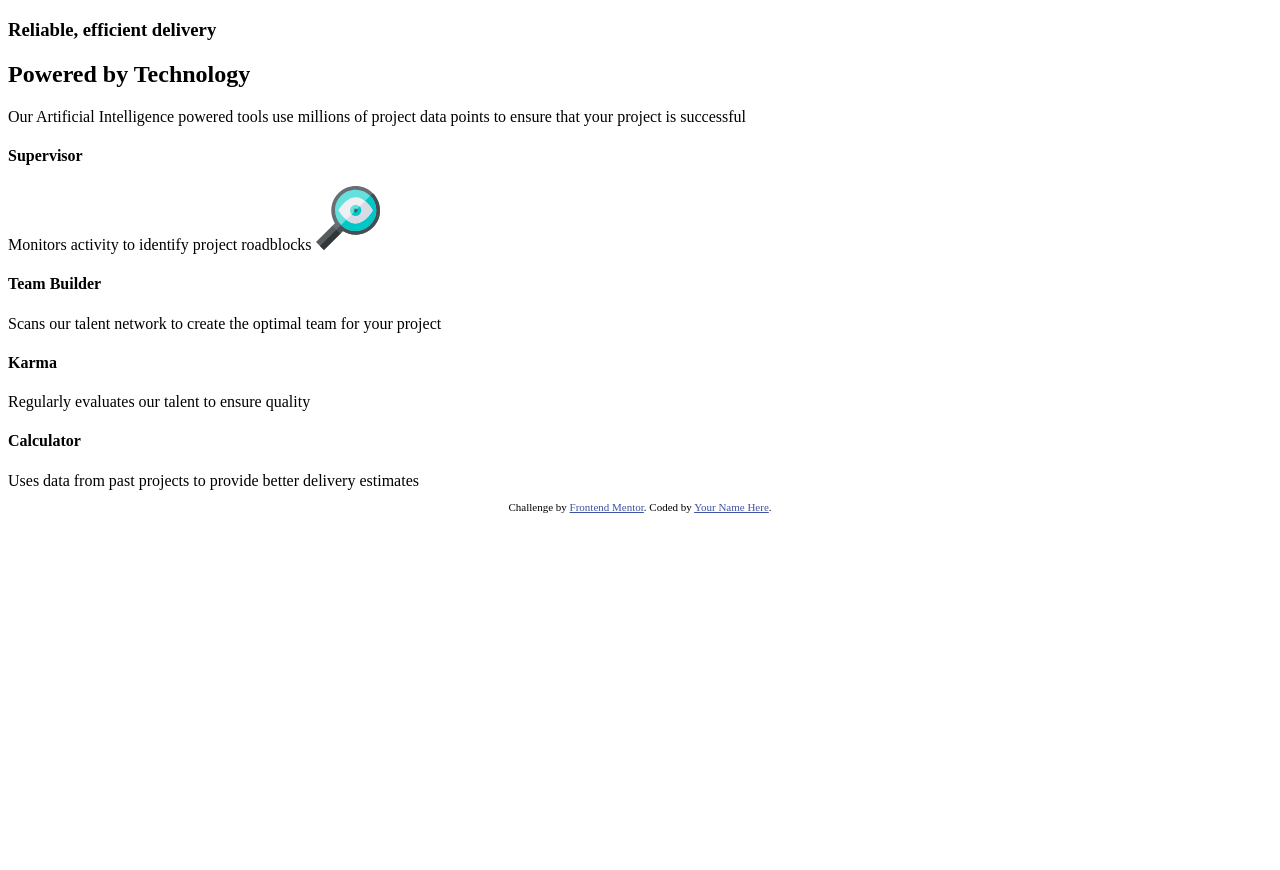
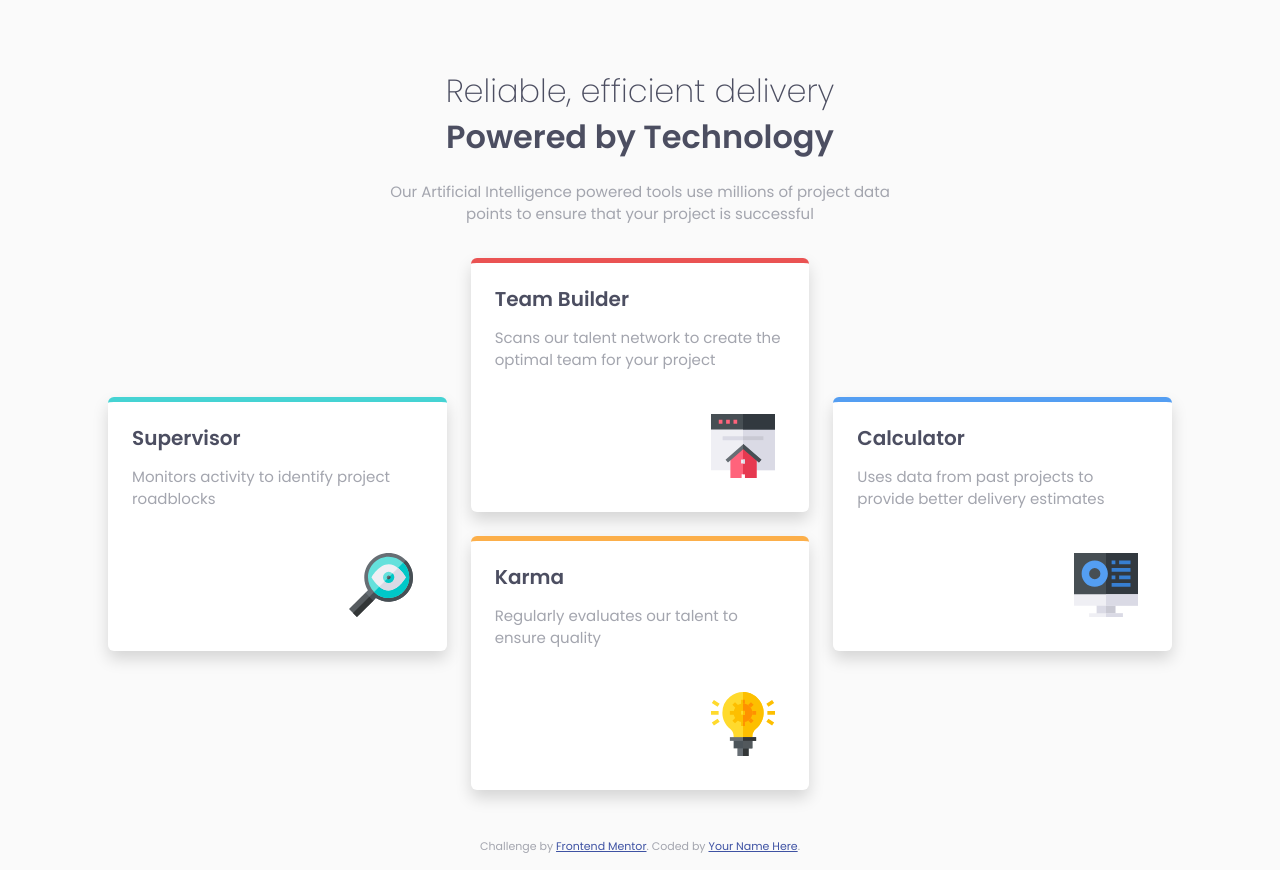
Before and after one commit to AbrilEsparza/four-card-feature-section, a plain HTML site: page index.html in a window 1280 px wide. Before the commit the page ends 800 px from the top, so only its background shows below. Drawn offline with nearby package versions, Linux system fonts and the light colour scheme.

Commit message:
add styles to components

```diff
--- a/index.html
+++ b/index.html
@@ -5,7 +5,12 @@
   <meta name="viewport" content="width=device-width, initial-scale=1.0"> <!-- displays site properly based on user's device -->
 
   <link rel="icon" type="image/png" sizes="32x32" href="./images/favicon-32x32.png">
-
+  <link rel="preconnect" href="https://fonts.googleapis.com">
+  <link rel="preconnect" href="https://fonts.gstatic.com" crossorigin>
+  <link href="https://fonts.googleapis.com/css2?family=Fraunces:ital,opsz,wght@0,9..144,700;1,9..144,700&family=Montserrat:ital,wght@0,100..900;1,100..900&family=Poppins:ital,wght@0,100;0,200;0,300;0,400;0,500;0,600;0,700;0,800;0,900;1,100;1,200;1,300;1,400;1,500;1,600;1,700;1,800;1,900&display=swap" rel="stylesheet">
+  <link rel="stylesheet" href="./styles/styles.css">
+  <link href="https://cdn.jsdelivr.net/npm/bootstrap@5.3.3/dist/css/bootstrap.min.css" rel="stylesheet" integrity="sha384-QWTKZyjpPEjISv5WaRU9OFeRpok6YctnYmDr5pNlyT2bRjXh0JMhjY6hW+ALEwIH" crossorigin="anonymous">
+  <script src="https://cdn.jsdelivr.net/npm/bootstrap@5.3.3/dist/js/bootstrap.bundle.min.js" integrity="sha384-YvpcrYf0tY3lHB60NNkmXc5s9fDVZLESaAA55NDzOxhy9GkcIdslK1eN7N6jIeHz" crossorigin="anonymous"></script>
   <title>Frontend Mentor | Four card feature section</title>
 
   <!-- Feel free to remove these styles or customise in your own stylesheet 👍 -->
@@ -16,44 +21,57 @@
 </head>
 <body>
 
-  <main>
-   <div>
-      <h3> Reliable, efficient delivery</h3>
-      <h2>
-        Powered by Technology
-      </h2>
-      <p>
+  <main class="px-md-5 py-5">
+
+   <div class="container text-center pt-4 title-section">
+      <h2 class="light-title"> Reliable, efficient delivery</h2>
+      <h2 class="bold-title">Powered by Technology  </h2>
+      <p class="p-3">
         Our Artificial Intelligence powered tools use millions of project data points
   to ensure that your project is successful
       </p>
    </div>
 
-   <div>
-      <div>
-        <h4>Supervisor</h4>
-        Monitors activity to identify project roadblocks
-        <img src="./images/icon-supervisor.svg" alt="Supervisor-icon">
-      </div>
+   <div class="row mx-5 g-4">
 
-      <div>
-        <h4>Team Builder</h4>
-  Scans our talent network to create the optimal team for your project
+      <div class="col-md-4 align-content-center">
+        <div class="container rounded bg-white shadow border-cyan p-4">
+          <h5 class="card-title">Supervisor</h5>
+          <p class="py-3">Monitors activity to identify project roadblocks</p>
+          <img src="./images/icon-supervisor.svg" alt="Supervisor-icon" class="icon-img">
+        </div>
 
       </div>
 
-      <div>
-        <h4>Karma</h4>
-  Regularly evaluates our talent to ensure quality
-      </div>
+      <div class="col-md-4 align-content-center ">
+        <div class="container rounded bg-white shadow border-red p-4 mb-sm-4">
+          <h5 class="card-title">Team Builder</h5>
+          <p class="py-3">Scans our talent network to create the optimal team for your project</p>
+          <img src="./images/icon-team-builder.svg" alt="Supervisor-icon" class="icon-img">
+        </div>
 
-      <div>
-        <h4>Calculator</h4>
-  Uses data from past projects to provide better delivery estimates
+        <div class="container rounded bg-white shadow border-orange p-4 ">
+          <h5 class="card-title">Karma</h5>
+          <p class="py-3">Regularly evaluates our talent to ensure quality</p>
+          <img src="./images/icon-karma.svg" alt="Supervisor-icon" class="icon-img">
+        </div>
 
       </div>
 
+      <div class="col-md-4 align-content-center">
+        <div class="container rounded bg-white shadow border-blue p-4">
+          <h5 class="card-title">Calculator</h5>
+          <p class="py-3">Uses data from past projects to provide better delivery estimates</p>
+          <img src="./images/icon-calculator.svg" alt="Supervisor-icon" class="icon-img">
+
+        </div>
+      </div>
+
+
    </div>
+
   </main>
+
 
   <footer>
     <p class="attribution">
```
